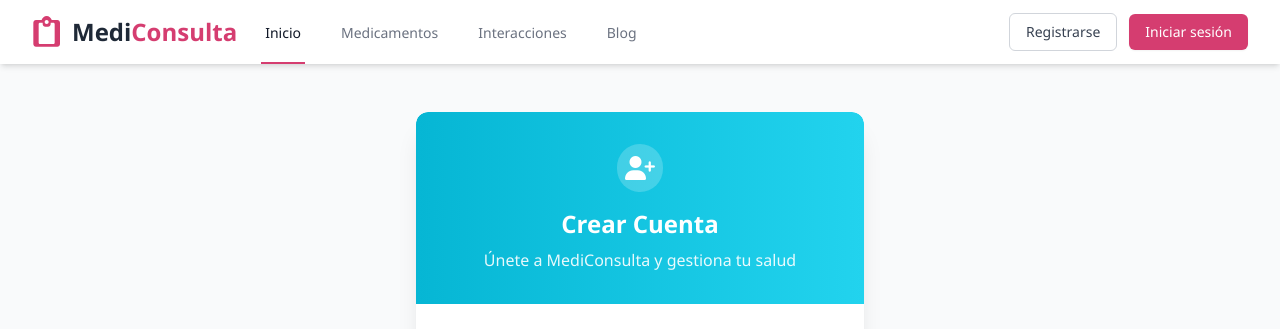
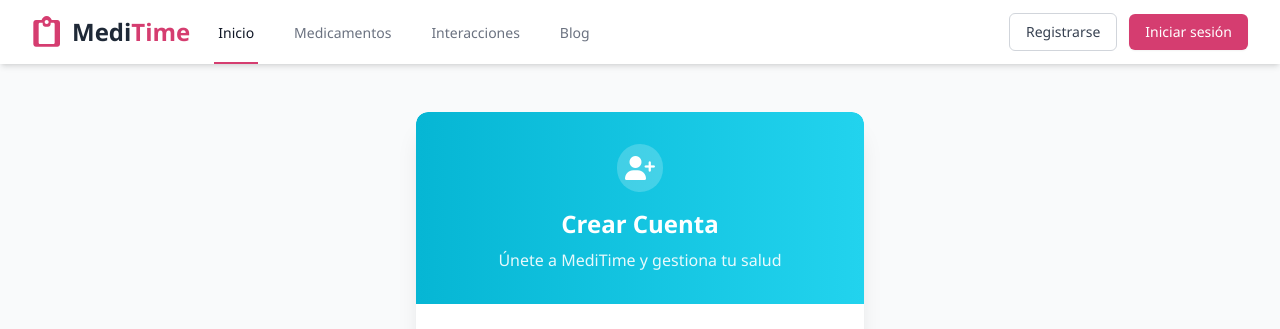
Before and after one commit to IsaacCorrales03/medical, a Flask app: page /register in a window 1280 px wide. Shown: the top 329 px of the page. Run offline with Flask 3, Linux system fonts and the light colour scheme; some libraries are stand-ins or nearby versions.

Commit message:
Correción del nombre

```diff
--- a/templates/login.html
+++ b/templates/login.html
@@ -25,7 +25,7 @@
                                 d="M19 3h-4.18C14.25 1.28 12.77 0 11 0S7.75 1.28 7.18 3H3C1.9 3 1 3.9 1 5v16c0 1.1.9 2 2 2h16c1.1 0 2-.9 2-2V5c0-1.1-.9-2-2-2zm-8 0c.83 0 1.5.67 1.5 1.5S11.83 6 11 6s-1.5-.67-1.5-1.5S10.17 3 11 3zm7 18H6c-.55 0-1-.45-1-1V6c0-.55.45-1 1-1h2v1c0 1.1.9 2 2 2h2c1.1 0 2-.9 2-2V5h2c.55 0 1 .45 1 1v14c0 .55-.45 1-1 1z" />
                         </svg>
                         <span class="ml-2 text-2xl font-bold text-gray-800">Medi<span
-                                class="text-primary">Consulta</span></span>
+                                class="text-primary">Time</span></span>
                     </div>
                     <div class="hidden sm:ml-6 sm:flex sm:space-x-8">
                         <a href="{{ url_for('index') }}"
--- a/templates/register.html
+++ b/templates/register.html
@@ -9,7 +9,7 @@
     <link href="https://fonts.googleapis.com/css2?family=Inter:wght@300;400;500;600;700&display=swap" rel="stylesheet">
     <link rel="stylesheet" href="https://cdnjs.cloudflare.com/ajax/libs/font-awesome/6.4.0/css/all.min.css">
     <link rel="stylesheet" href="{{ url_for('static', filename='css/template.css') }}">
-    <title>Registro - MediConsulta</title>
+    <title>Registro - MediTime</title>
     <style>
         @keyframes fadeIn {
             from { opacity: 0; transform: translateY(20px); }
@@ -33,7 +33,7 @@
                                 d="M19 3h-4.18C14.25 1.28 12.77 0 11 0S7.75 1.28 7.18 3H3C1.9 3 1 3.9 1 5v16c0 1.1.9 2 2 2h16c1.1 0 2-.9 2-2V5c0-1.1-.9-2-2-2zm-8 0c.83 0 1.5.67 1.5 1.5S11.83 6 11 6s-1.5-.67-1.5-1.5S10.17 3 11 3zm7 18H6c-.55 0-1-.45-1-1V6c0-.55.45-1 1-1h2v1c0 1.1.9 2 2 2h2c1.1 0 2-.9 2-2V5h2c.55 0 1 .45 1 1v14c0 .55-.45 1-1 1z" />
                         </svg>
                         <span class="ml-2 text-2xl font-bold text-gray-800">Medi<span
-                                class="text-primary">Consulta</span></span>
+                                class="text-primary">Time</span></span>
                     </div>
                     <div class="hidden sm:ml-6 sm:flex sm:space-x-8">
                         <a href="{{ url_for('index') }}"
@@ -127,7 +127,7 @@
                             <i class="fas fa-user-plus text-white text-2xl"></i>
                         </div>
                         <h2 class="text-2xl font-bold text-white">Crear Cuenta</h2>
-                        <p class="text-white text-opacity-90 mt-2">Únete a MediConsulta y gestiona tu salud</p>
+                        <p class="text-white text-opacity-90 mt-2">Únete a MediTime y gestiona tu salud</p>
                     </div>
                 </div>
 
--- a/templates/template.html
+++ b/templates/template.html
@@ -24,7 +24,7 @@
                                 d="M19 3h-4.18C14.25 1.28 12.77 0 11 0S7.75 1.28 7.18 3H3C1.9 3 1 3.9 1 5v16c0 1.1.9 2 2 2h16c1.1 0 2-.9 2-2V5c0-1.1-.9-2-2-2zm-8 0c.83 0 1.5.67 1.5 1.5S11.83 6 11 6s-1.5-.67-1.5-1.5S10.17 3 11 3zm7 18H6c-.55 0-1-.45-1-1V6c0-.55.45-1 1-1h2v1c0 1.1.9 2 2 2h2c1.1 0 2-.9 2-2V5h2c.55 0 1 .45 1 1v14c0 .55-.45 1-1 1z" />
                         </svg>
                         <span class="ml-2 text-2xl font-bold text-gray-800">Medi<span
-                                class="text-primary">Consulta</span></span>
+                                class="text-primary">Time</span></span>
                     </div>
                     <div class="hidden sm:ml-6 sm:flex sm:space-x-8">
                         <a href="{{ url_for('index') }}"
@@ -192,7 +192,7 @@
                     </a>
                 </div>
                 <p class="mt-8 text-base text-gray-400 md:mt-0 md:order-1">
-                    &copy; 2025 MediConsulta. Todos los derechos reservados.
+                    &copy; 2025 MediTime. Todos los derechos reservados.
                 </p>
             </div>
             <div class="mt-8 text-sm text-gray-400">
```
